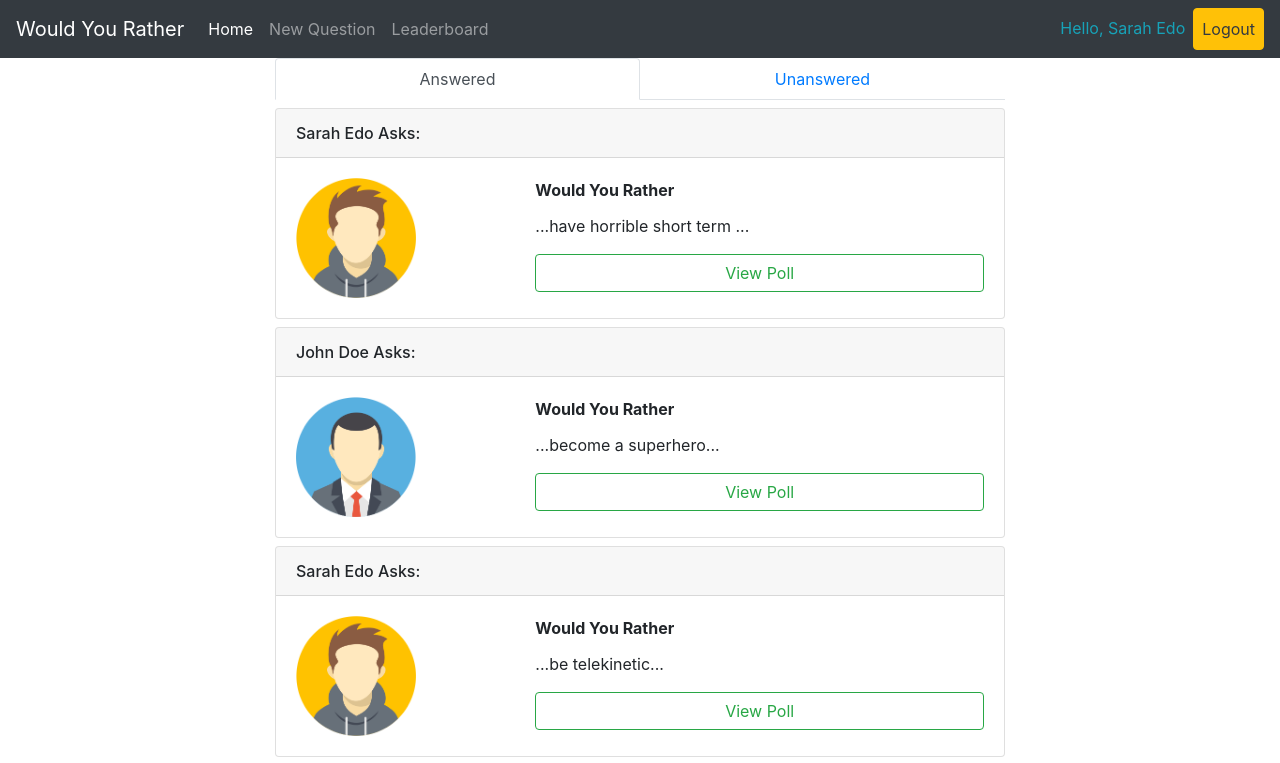
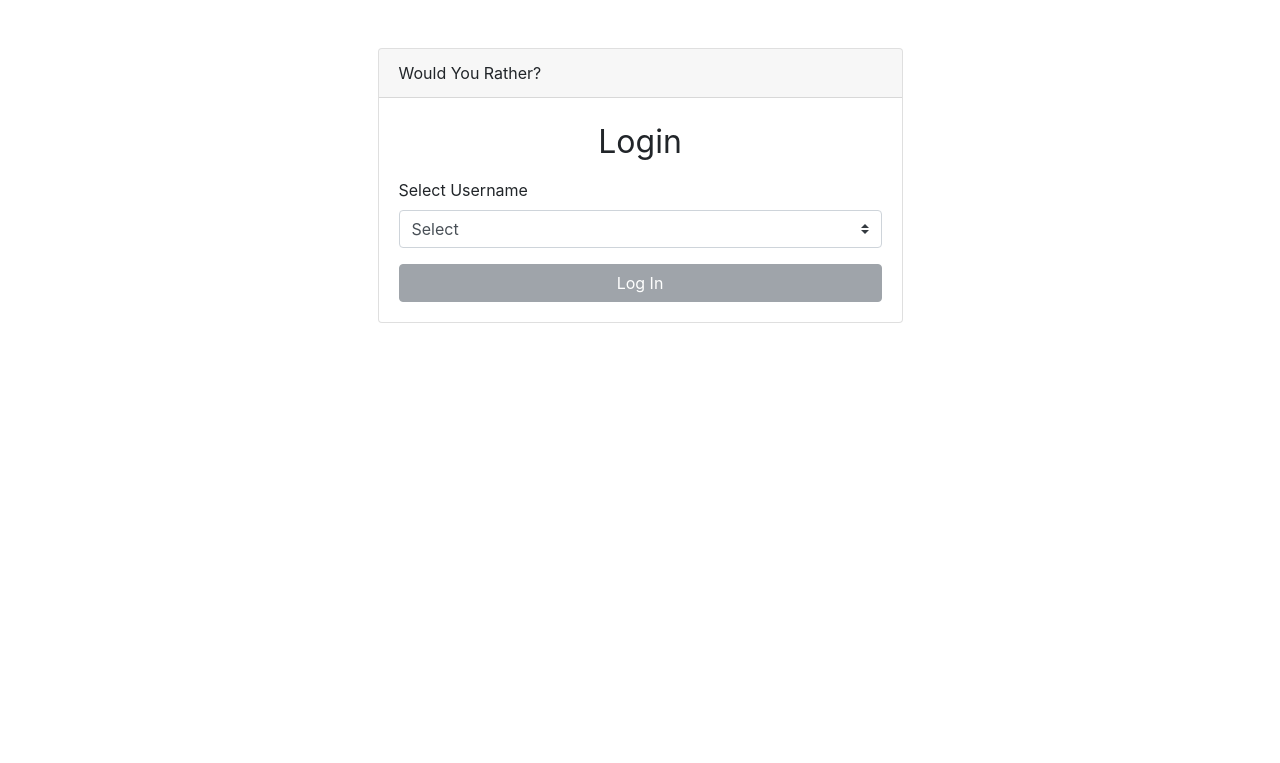
Before and after one commit to SumeetKK/udacity-would-you-rather, a React (Create React App) app: page / in a window 1280 px wide. Shown: the top 763 px of the page. Built offline with nearby package versions, Linux system fonts and the light colour scheme.

Commit message:
Login is now dynamic

```diff
--- a/src/actions/shared.js
+++ b/src/actions/shared.js
@@ -4,7 +4,7 @@ import { setAuthedUser } from './authedUser'
 import { _getQuestions, _getUsers, _saveQuestionAnswer, _saveQuestion } from '../data/_DATA'
 
 
-const AUTHED_ID = 'sarahedo'
+const AUTHED_ID = null
 
 function getInitialData () {
   return Promise.all([
--- a/src/component/Navbar.js
+++ b/src/component/Navbar.js
@@ -28,7 +28,7 @@ class NavBar extends Component {
     render() {
         return (
                 <Navbar color="dark" dark expand="md">
-                <NavbarBrand href="/">Would You Rather</NavbarBrand>
+                <NavbarBrand>Would You Rather</NavbarBrand>
                 <NavbarToggler onClick={this.toggle} />
                 <Collapse isOpen={this.isOpen} navbar>
                         <Nav className="mr-auto" navbar>
```
